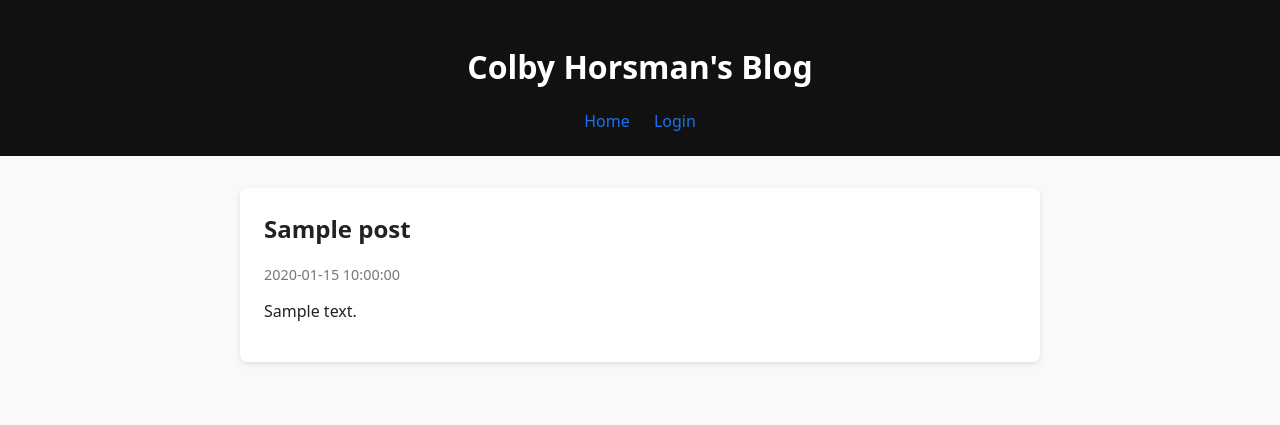
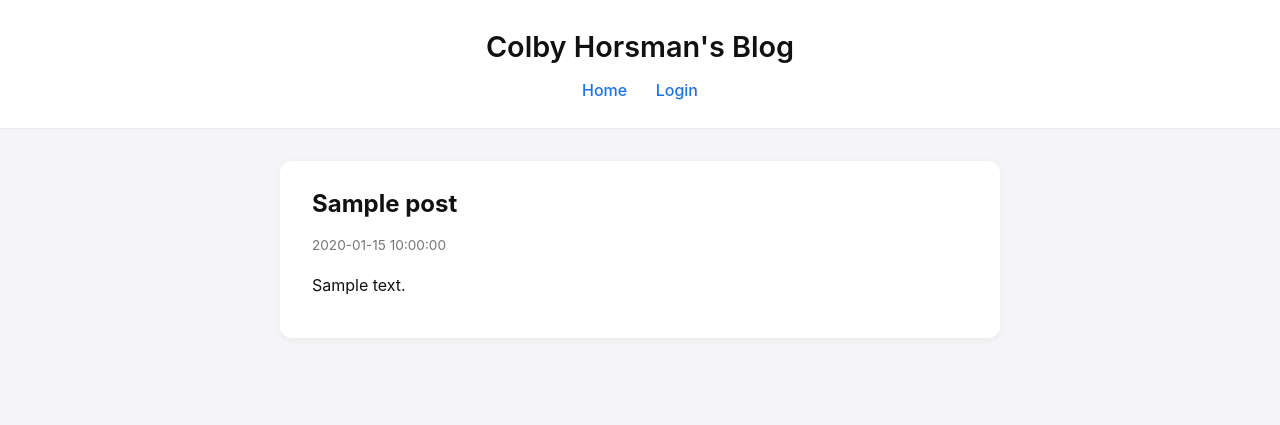
Before and after one commit to FlamePlusScript/colby-blog, a Flask app: template templates/index.html in a window 1280 px wide. Shown: the top 425 px of the page. Run offline with Flask 3, Linux system fonts and the light colour scheme; the template is opened without the code that fills it: most values are stand-ins (such as "Sample title", 1, 10 or a date in 2020).

Commit message:
Update style.css

```diff
--- a/static/style.css
+++ b/static/style.css
@@ -1,75 +1,127 @@
+/* Base Reset + Font */
 body {
-  font-family: system-ui, sans-serif;
   margin: 0;
-  padding: 0;
-  background-color: #f9f9f9;
-  color: #222;
+  font-family: 'Inter', system-ui, sans-serif;
+  background-color: #f5f5f7;
+  color: #111;
+  line-height: 1.6;
 }
 
+/* Header */
 .header {
-  background-color: #111;
-  color: white;
-  padding: 1.5rem;
+  background: #ffffff;
+  border-bottom: 1px solid #eaeaea;
+  padding: 1.5rem 2rem;
   text-align: center;
+  position: sticky;
+  top: 0;
+  z-index: 100;
+}
+
+.header h1 {
+  margin: 0;
+  font-size: 1.8rem;
+  font-weight: 600;
+}
+
+.header nav {
+  margin-top: 0.5rem;
 }
 
 .header nav a {
+  margin: 0 12px;
+  text-decoration: none;
   color: #1a73e8;
-  margin: 0 10px;
-  text-decoration: none;
+  font-weight: 500;
 }
 
 .header nav a:hover {
   text-decoration: underline;
 }
 
+/* Container */
 .container {
-  max-width: 800px;
-  margin: auto;
+  max-width: 720px;
+  margin: 0 auto;
   padding: 2rem;
 }
 
+/* Post Card */
 .post {
+  background: white;
+  padding: 1.5rem 2rem;
   margin-bottom: 2rem;
-  padding: 1.5rem;
-  background: white;
-  border-radius: 8px;
-  box-shadow: 0 2px 6px rgba(0, 0, 0, 0.1);
+  border-radius: 12px;
+  box-shadow: 0 2px 10px rgba(0,0,0,0.05);
+  transition: box-shadow 0.2s ease;
+}
+
+.post:hover {
+  box-shadow: 0 4px 18px rgba(0,0,0,0.08);
 }
 
 .post h2 {
   margin-top: 0;
+  font-size: 1.5rem;
 }
 
 .date {
-  font-size: 0.9rem;
+  font-size: 0.85rem;
   color: #777;
+  margin-top: -0.5rem;
+  margin-bottom: 1rem;
 }
 
-.login-box {
-  max-width: 400px;
-  margin: 4rem auto;
+/* Login & Post Forms */
+.login-box, .post-box {
+  max-width: 500px;
+  margin: 3rem auto;
   background: white;
   padding: 2rem;
-  border-radius: 10px;
-  box-shadow: 0 0 15px rgba(0,0,0,0.1);
+  border-radius: 12px;
+  box-shadow: 0 0 20px rgba(0,0,0,0.05);
 }
 
-.login-box input {
-  display: block;
+.login-box input,
+.post-box input,
+.post-box textarea {
   width: 100%;
   margin-bottom: 1rem;
-  padding: 0.75rem;
+  padding: 0.75rem 1rem;
   font-size: 1rem;
+  border: 1px solid #ccc;
+  border-radius: 8px;
 }
 
-.login-box button {
+.login-box button,
+.post-box button {
   width: 100%;
   padding: 0.75rem;
   font-size: 1rem;
   background-color: #1a73e8;
   color: white;
   border: none;
-  border-radius: 6px;
+  border-radius: 8px;
   cursor: pointer;
+  transition: background 0.2s ease;
 }
+
+.login-box button:hover,
+.post-box button:hover {
+  background-color: #155ec4;
+}
+
+/* Responsive */
+@media (max-width: 600px) {
+  .container, .login-box, .post-box {
+    padding: 1rem;
+  }
+
+  .header h1 {
+    font-size: 1.4rem;
+  }
+
+  .post h2 {
+    font-size: 1.25rem;
+  }
+}
```
